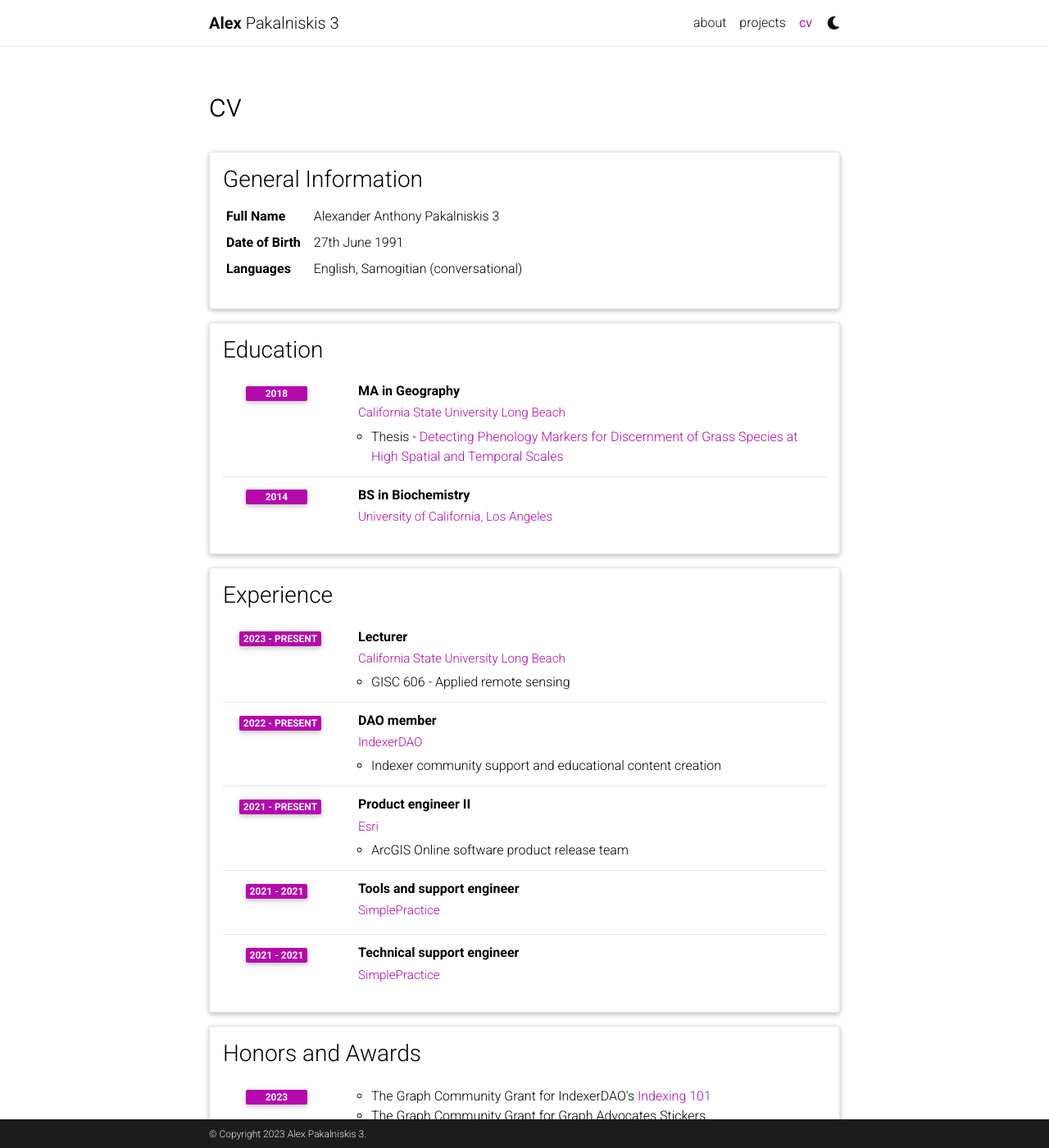
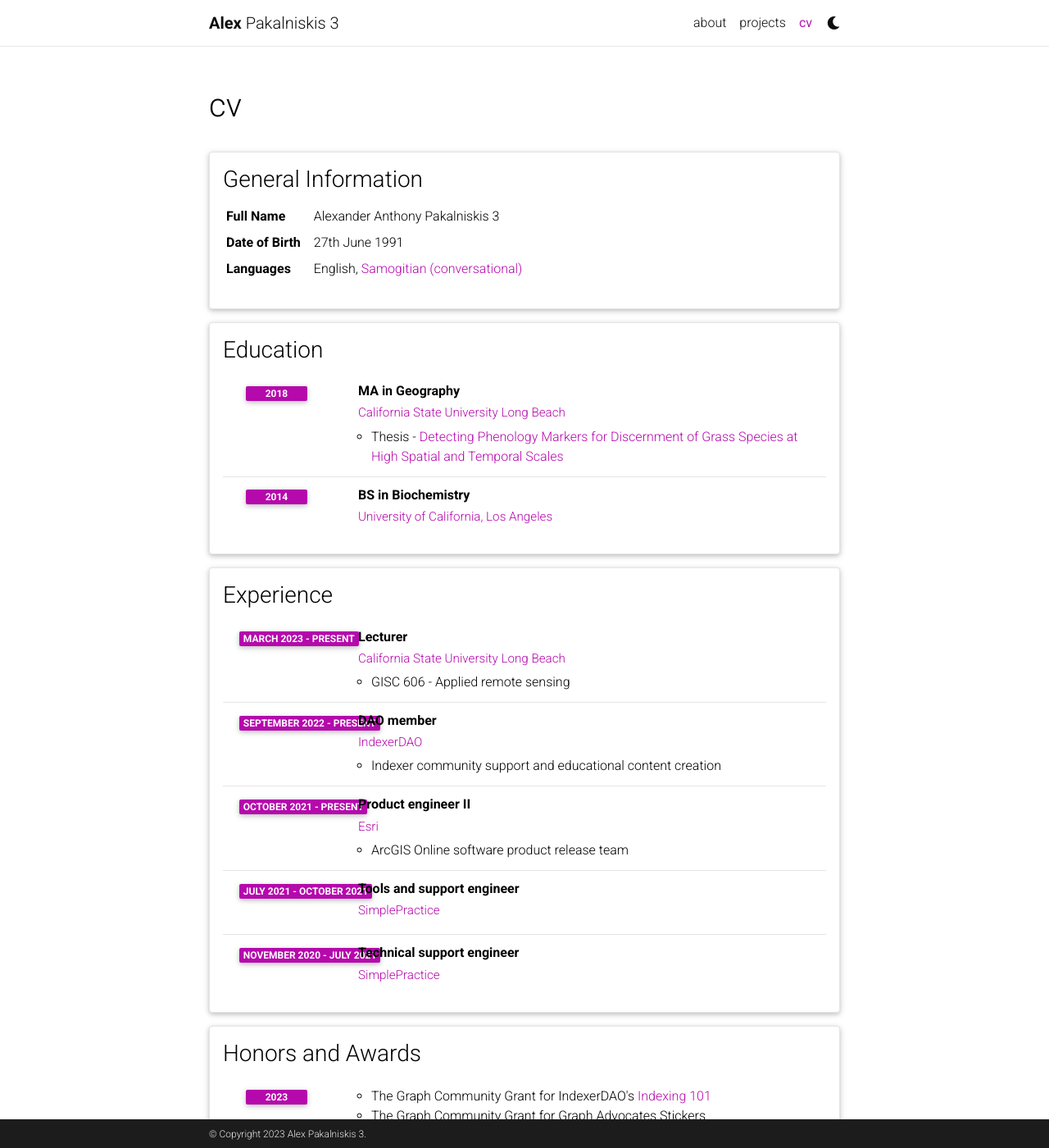
Before and after one commit to alex-pakalniskis/alex-pakalniskis.github.io, a Jekyll site: the page built from _pages/cv.md, in a window 1280 px wide and 1400 px high. Shown: the whole window at 82% size. Built offline with Jekyll 4.4.1, drawn with Linux system fonts in a browser that asks for light colours; comment, search, counter and statistics services are not loaded; a style sheet for code colours, icons or effects is not loaded.

Commit message:
Update cv.yml

```diff
--- a/_data/cv.yml
+++ b/_data/cv.yml
@@ -6,7 +6,7 @@
     - name: Date of Birth
       value: 27th June 1991
     - name: Languages
-      value: English, Samogitian (conversational)
+      value: English, <a href="https://en.wikipedia.org/wiki/Samogitian_language">Samogitian (conversational)</a>
 
 - title: Education
   type: time_table
@@ -27,29 +27,29 @@
   contents:
     - title: Lecturer
       institution: <a href="https://www.csulb.edu/">California State University Long Beach</a>
-      year: 2023 - present
+      year: March 2023 - present
       description:
         - GISC 606 - Applied remote sensing
 
     - title: DAO member
       institution: <a href="https://www.indexerdao.com/">IndexerDAO</a>
-      year: 2022 - present
+      year: September 2022 - present
       description:
         - Indexer community support and educational content creation
 
     - title: Product engineer II
       institution: <a href="https://esri.com/">Esri</a>
-      year: 2021 - present
+      year: October 2021 - present
       description:
         - ArcGIS Online software product release team
 
     - title: Tools and support engineer
       institution: <a href="https://www.simplepractice.com/">SimplePractice</a>
-      year: 2021 - 2021
+      year: July 2021 - October 2021
 
     - title: Technical support engineer
       institution: <a href="https://www.simplepractice.com/">SimplePractice</a>
-      year: 2021 - 2021
+      year: November 2020 - July 2021
 
 - title: Honors and Awards
   type: time_table
```
